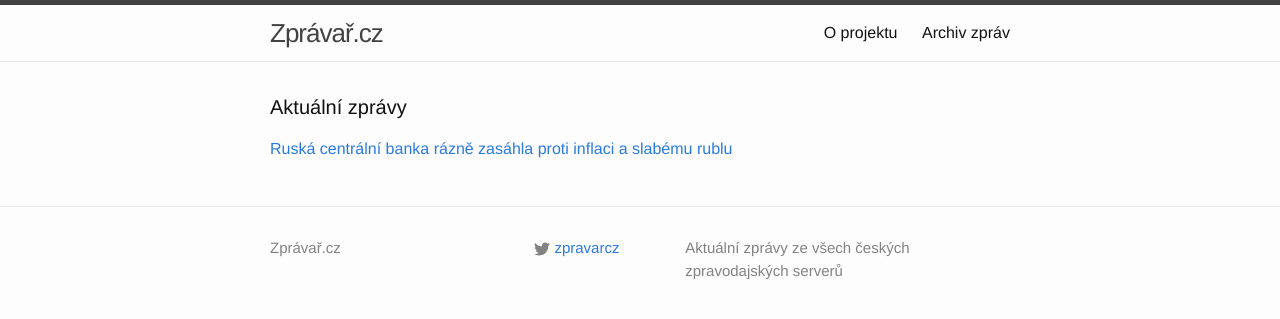
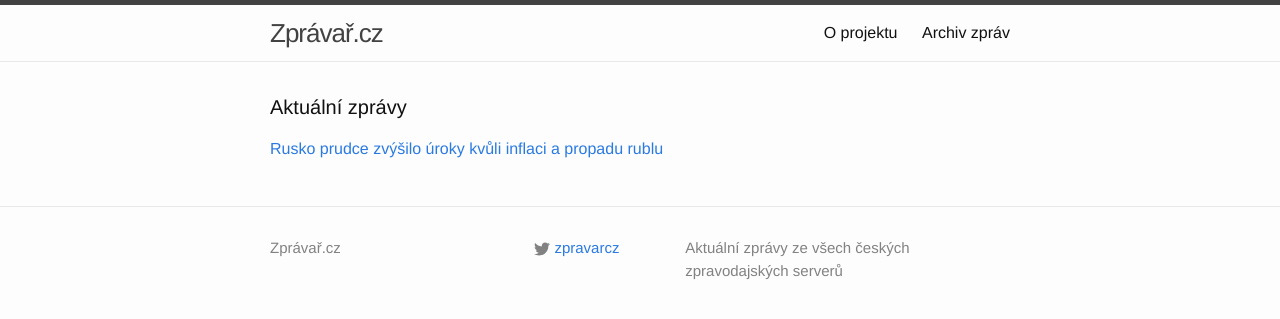
Before and after one commit to adliska/zpravar, a Jekyll site: the page built from index.html, in a window 1280 px wide. Shown: the top 319 px of the page. Built offline with Jekyll 4.4.1, drawn with Linux system fonts in a browser that asks for light colours.

Commit message:
zpravar news update

```diff
--- a/index.html
+++ b/index.html
@@ -5,9 +5,10 @@ layout: default
 <div class="home">
     <h1 class="page-heading">Aktuální zprávy</h1>
 
-<p><a href="javascript:;" onclick="toggle_visibility('zpravy0')">Ruská centrální banka rázně zasáhla proti inflaci a slabému rublu</a></p>
+<p><a href="javascript:;" onclick="toggle_visibility('zpravy0')">Rusko prudce zvýšilo úroky kvůli inflaci a propadu rublu</a></p>
 <div id="zpravy0" style="display:none">
 <ul>
+<li><a href=http://www.novinky.cz/ekonomika/356453-rusko-prudce-zvysilo-uroky-kvuli-inflaci-a-propadu-rublu.html>Rusko prudce zvýšilo úroky kvůli inflaci a propadu rublu - www.novinky.cz</a></li>
 <li><a href=http://zpravy.e15.cz/zahranicni/ekonomika/ruska-centralni-banka-razne-zasahla-proti-inflaci-a-slabemu-rublu-1146228>Ruská centrální banka rázně zasáhla proti inflaci a slabému rublu - zpravy.e15.cz</a></li>
 <li><a href=http://www.novinky.cz/zahranicni/evropa/356453-rusko-prudce-zvysilo-uroky-kvuli-inflaci-a-propadu-rublu.html>Rusko prudce zvýšilo úroky kvůli inflaci a propadu rublu - www.novinky.cz</a></li>
 <li><a href=http://www.financninoviny.cz/zpravodajstvi/zpravy/ruska-centralni-banka-prudce-zvysila-uroky-chce-zmirnit-inflaci/1159349>Ruská centrální banka prudce zvýšila úroky, chce zmírnit inflaci - www.financninoviny.cz</a></li>
```
